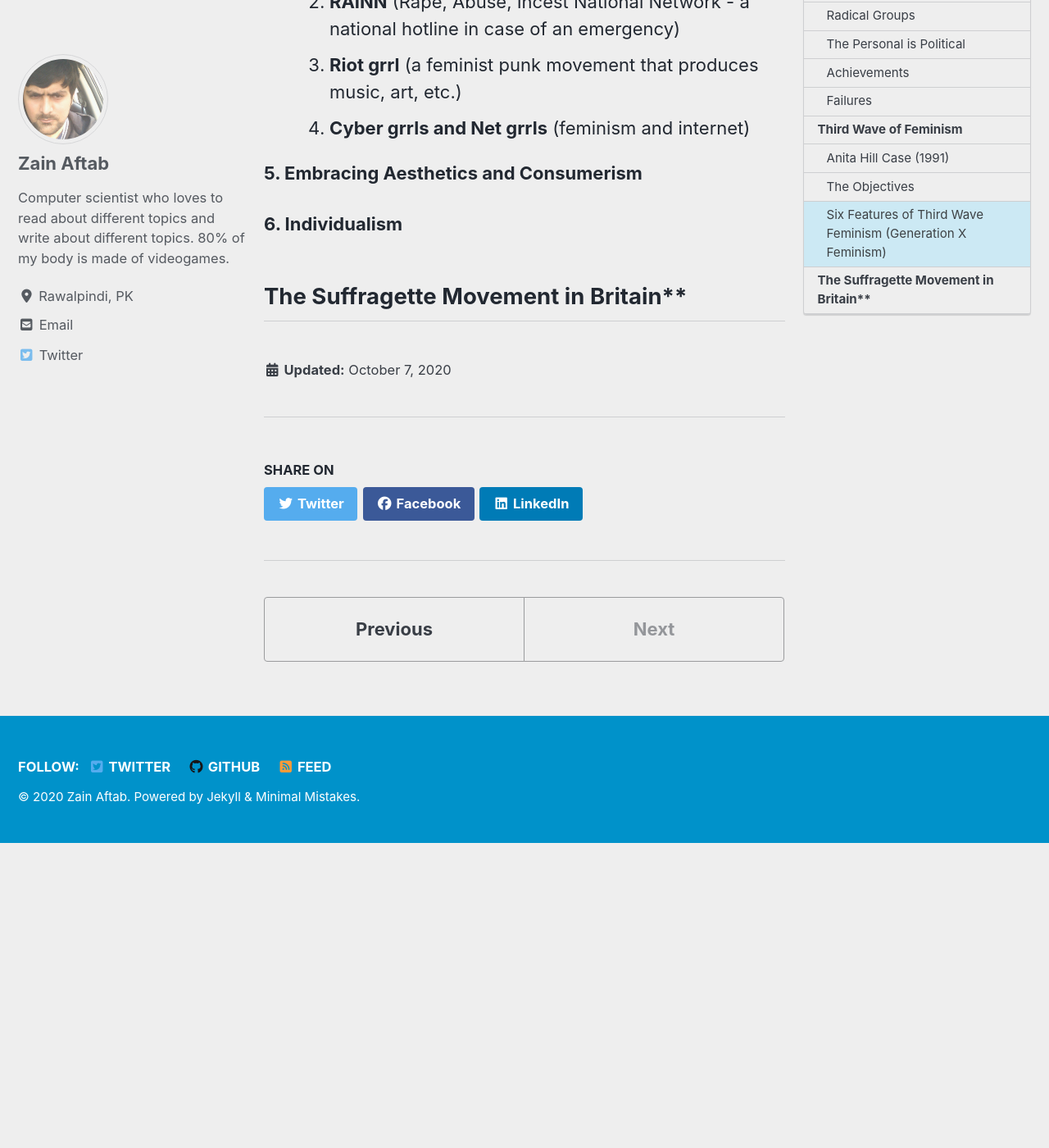
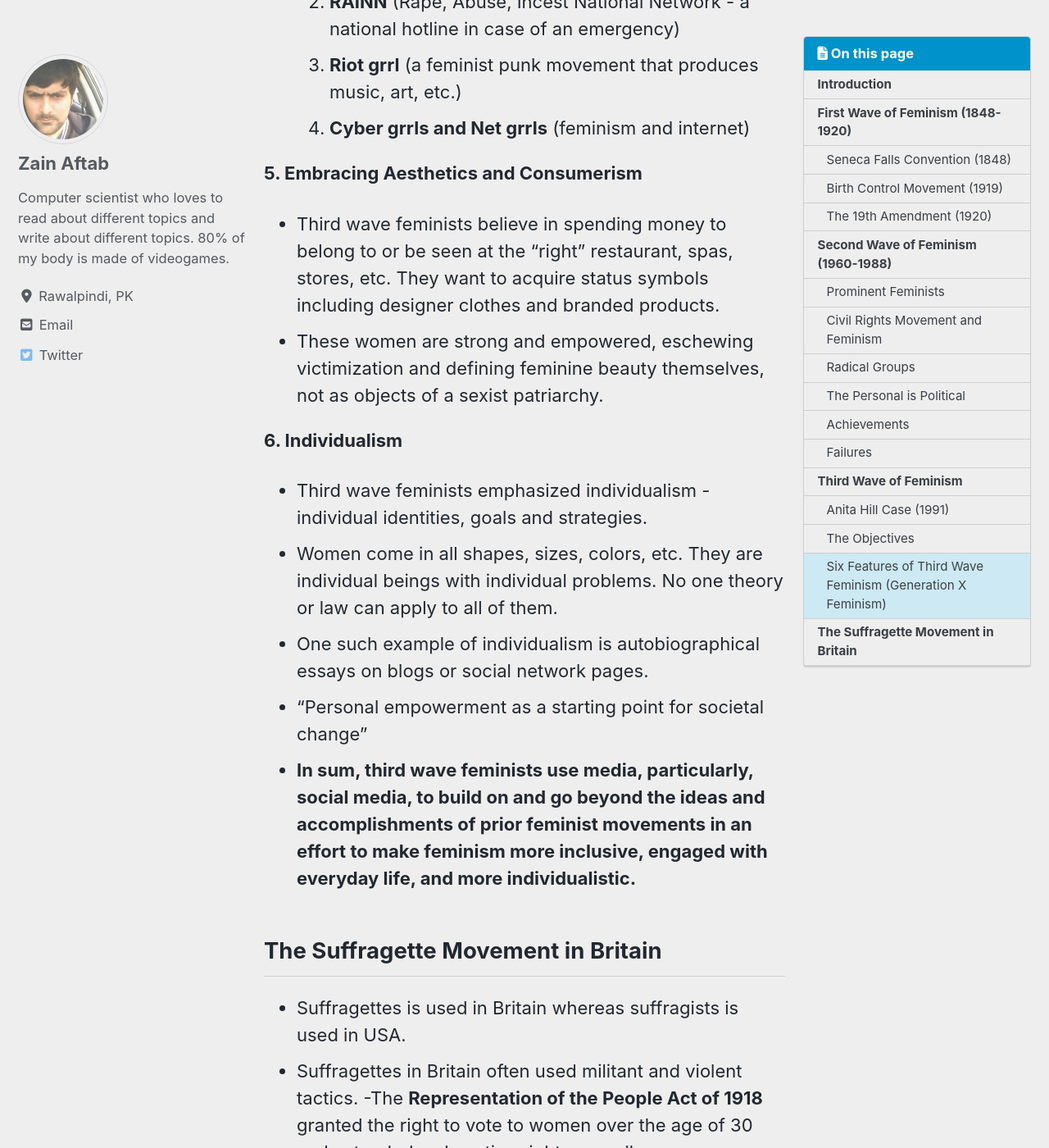
Before and after one commit to zainaftab2225/zainaftab2225.github.io, a Jekyll site: the page built from _genderstudies/waves-of-feminism.md, in a window 1280 px wide and 1400 px high, scrolled down 14204 px. Shown: the whole window at 82% size. Built offline with Jekyll 4.4.1, drawn with Linux system fonts in a browser that asks for light colours; cached includes are drawn as plain includes; nearby versions of some CDN libraries; before the commit the page ends 15232 px from its top, so only the background shows below that; some of the changed text lies outside the part shown.

Commit message:
website updates

```diff
--- a/_genderstudies/waves-of-feminism.md
+++ b/_genderstudies/waves-of-feminism.md
@@ -216,7 +216,20 @@ date: 2020-10-7
 
 **5. Embracing Aesthetics and Consumerism**
 
+- Third wave feminists believe in spending money to belong to or be seen at the "right" restaurant, spas, stores, etc. They want to acquire status symbols including designer clothes and branded products.
+- These women are strong and empowered, eschewing victimization and defining feminine beauty themselves, not as objects of a sexist patriarchy.
+
 **6. Individualism**
 
+- Third wave feminists emphasized individualism - individual identities, goals and strategies.
+- Women come in all shapes, sizes, colors, etc. They are individual beings with individual problems. No one theory or law can apply to all of them.
+- One such example of individualism is autobiographical essays on blogs or social network pages.
+- "Personal empowerment as a starting point for societal change"
+- **In sum, third wave feminists use media, particularly, social media, to build on and go beyond the ideas and accomplishments of prior feminist movements in an effort to make feminism more inclusive, engaged with everyday life, and more individualistic.**
 
-## The Suffragette Movement in Britain**
+## The Suffragette Movement in Britain
+
+- Suffragettes is used in Britain whereas suffragists is used in USA.
+- Suffragettes in Britain often used militant and violent tactics.
+-The **Representation of the People Act of 1918** granted the right to vote to women over the age of 30 and extended male voting rights as well.
+- The **Representation of the People Act of 1928** extended this to all women over the age of 21.
```
